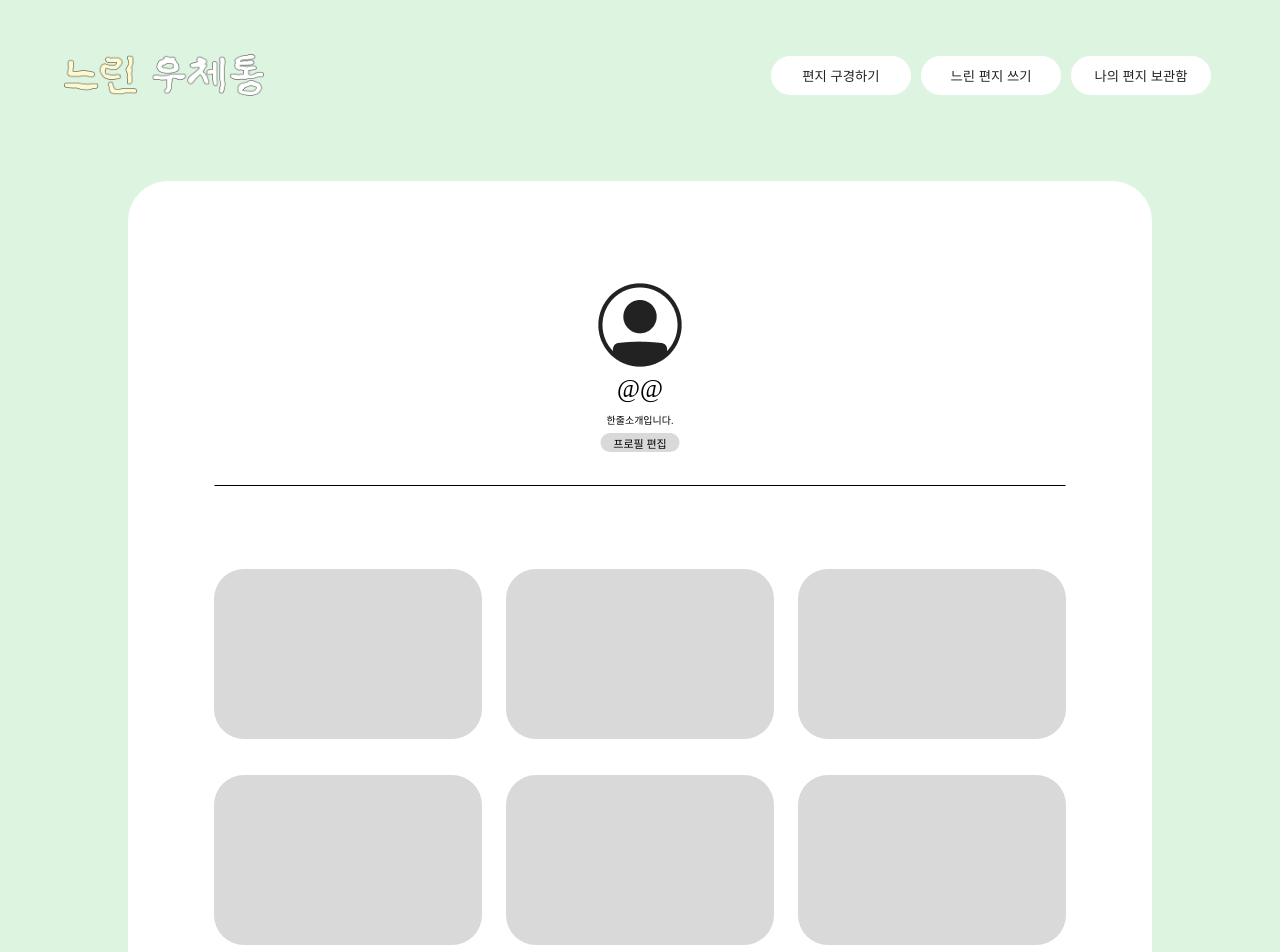
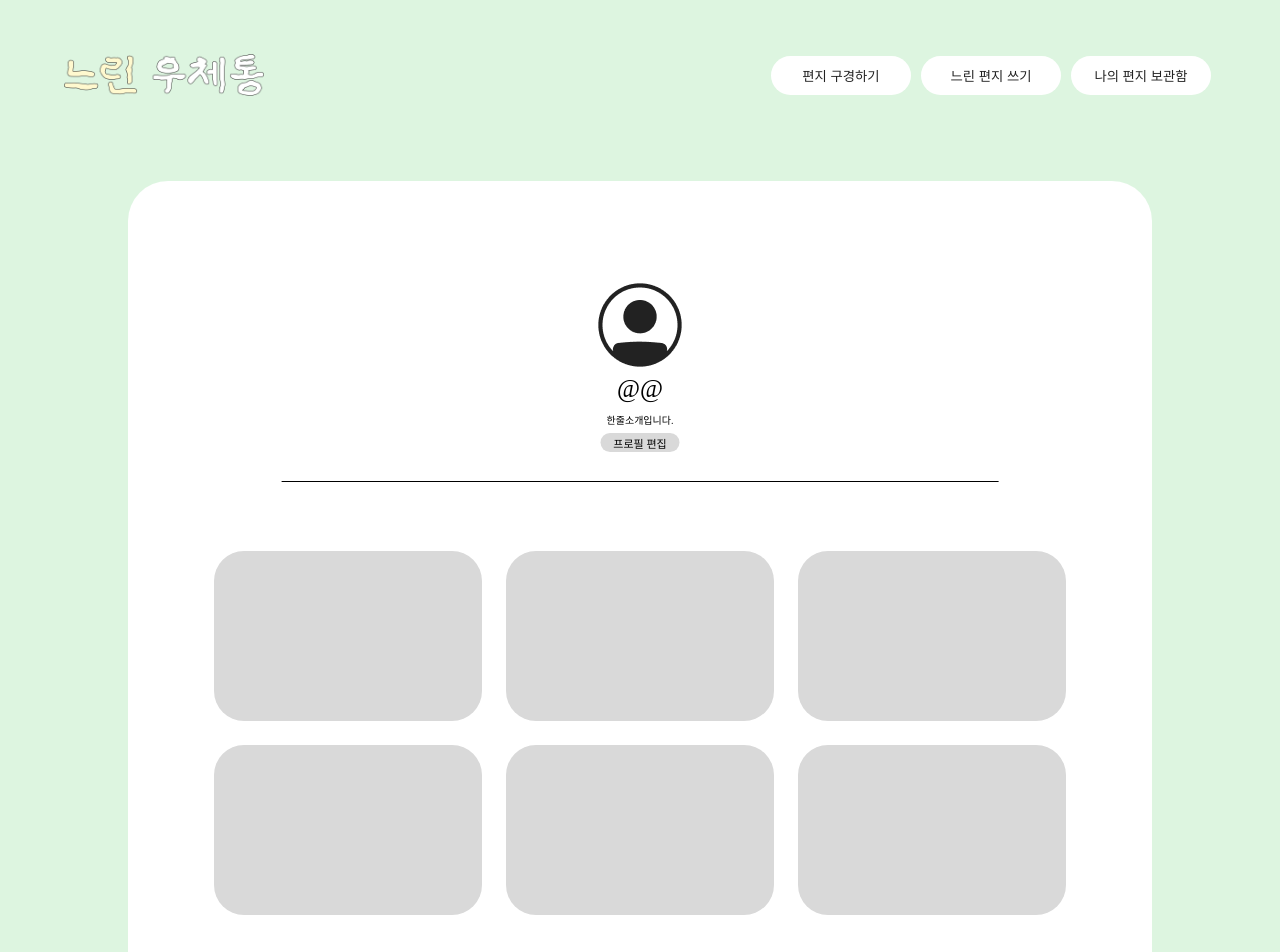
Before and after one commit to pknu-wap/2025_1_WEB_2, a React (Create React App) app in the folder client/: page /mypage in a window 1280 px wide. Shown: the top 952 px of the page. Built offline with nearby package versions, Linux system fonts and the light colour scheme; a web font is replaced by a local one.

Commit message:
feature : 확대 혹은 축소 시 요소들 비율 맞춤

```diff
--- a/client/src/components/MyPage/MyPage.css
+++ b/client/src/components/MyPage/MyPage.css
@@ -12,8 +12,6 @@
 
 .box {
   width: 80%;
-  height: auto;
-  padding-bottom: 100px;
   background-color: white;
   border-radius: 40px;
   margin: 0 auto;
@@ -25,6 +23,8 @@
   padding-top: 50px;
   position: relative;
   z-index: 0;
+  height: auto;  /* 높이를 자동으로 설정 */
+  padding-bottom: 100px; /* 여백을 추가해 아랫부분 간격을 맞춤 */
 }
 
 .intro-content {
@@ -85,36 +85,42 @@
 }
 
 .line {
-  width: 851px;
+  width: 70%;
   height: 1px;
   background-color: black;
   position: absolute;
-  top: 485px;
+  top: 300px;
   left: 50%;
   transform: translateX(-50%);
-  z-index: 10;
+  z-index: 20;
 }
 
+/* gray-box-container 수정 */
 .gray-box-container {
-  width: 852px;
+  width: 100%;
+  max-width: 100%;
+  box-sizing: border-box;
+  padding: 20px;
   display: flex;
   flex-wrap: wrap;
-  justify-content: space-between;
-  gap: 36px 24px;
-  margin-top: 338px;
-  z-index: 10;
-  cursor: pointer;
+  justify-content: center;
+  gap: 24px;
+  position: relative; /* box 내에서 회색 박스들을 배치하도록 relative로 설정 */
+  margin-top: 300px;  /* 회색 박스의 위치를 맞추기 위해 margin-top 추가 */
 }
 
+/* gray-box 수정 */
 .gray-box {
+  position: relative;  /* position을 relative로 설정 */
   width: 268px;
   height: 170px;
   background-color: #d9d9d9;
   border-radius: 30px;
-  transition: background-color 0.3s ease;
   display: flex;
   align-items: center;
   justify-content: center;
+  cursor: pointer;
+  transition: background-color 0.3s ease;
 }
 
 .gray-box:hover {
--- a/client/src/components/MyPage/MyPage.js
+++ b/client/src/components/MyPage/MyPage.js
@@ -11,7 +11,6 @@ function MyPage() {
 
   return (
     <div className="MyPage">
-      <div className="line"></div>
       <div className="box">
         <div className="intro-content">
           <img src={imageAboveText} alt="소개 이미지" className="profile-image" />
@@ -19,6 +18,7 @@ function MyPage() {
         </div>
         <p className="intro-text">한줄소개입니다.</p>
         <button className="profile-button">프로필 편집</button>
+        <div className="line"></div>
 
         <div className="gray-box-container">
           {letters.map((letter, index) => (
```
